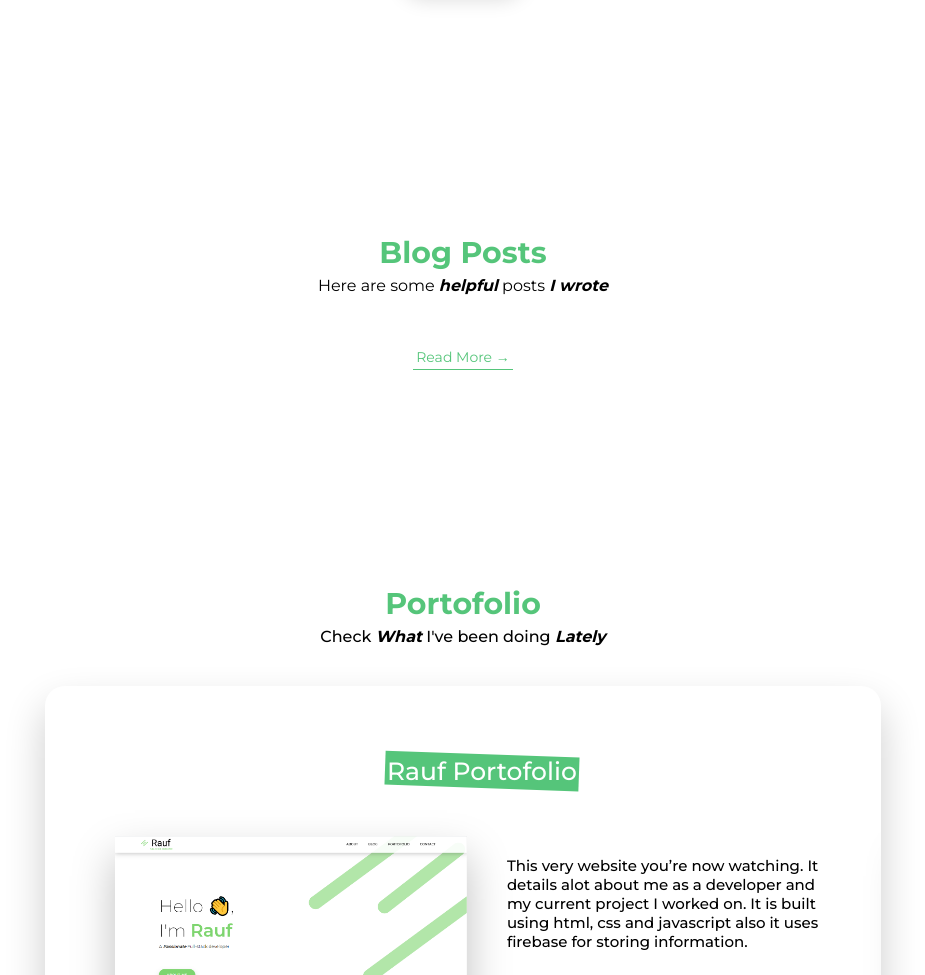
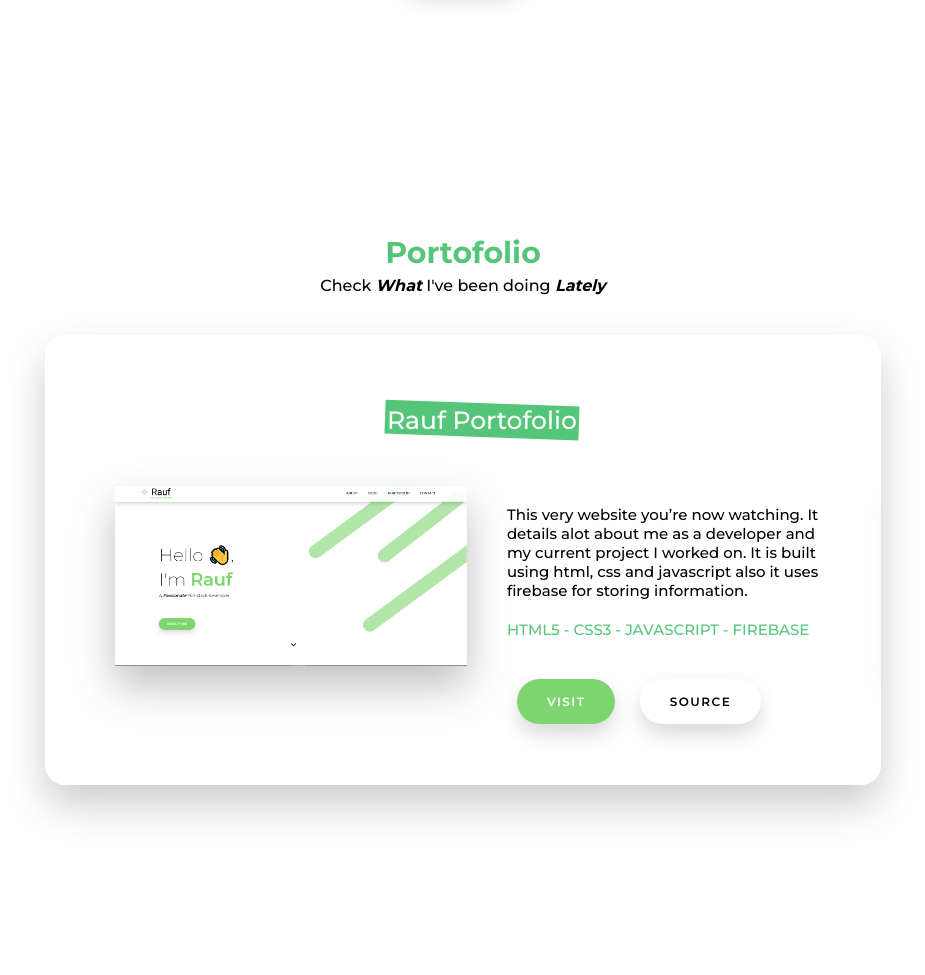
Before and after one commit to nraufu/portofolio, a website: page UI/index.html in a window 1280 px wide. Shown: the part 1300-2275 px from the top of the page, without its empty margins (177-1102 px from the left). Drawn offline with Linux system fonts and the light colour scheme; no server answers.

Commit message:
fix blog section

```diff
--- a/UI/index.html
+++ b/UI/index.html
@@ -24,9 +24,6 @@
             <ul class="navigation__list">
                 <li class="navigation__item">
                     <a href="#About" class="navigation__link">About me</a>
-                </li>
-                <li class="navigation__item">
-                    <a href="#Blog" class="navigation__link">Blog</a>
                 </li>
                 <li class="navigation__item">
                     <a href="#Portofolio" class="navigation__link">Portofolio</a>
@@ -99,21 +96,6 @@
             </div>
 
             <a href="#Resume" class="btn btn--green">Resume</a>
-        </section>
-
-        <section class="blog" id="Blog">
-            <div class="section__desc">
-                <h1 class="heading__primary">Blog Posts</h1>
-                <p>
-                    Here are some <span class="bold">helpful</span> posts
-                    <span class="bold">I wrote</span>
-                </p>
-            </div>
-
-            <div class="blog__posts">
-            </div>
-
-            <a href="./pages/Blog/blogs.html" class="btn-text blog__btn">Read More &rarr;</a>
         </section>
 
         <section class="Portofolio" id="Portofolio">
@@ -354,7 +336,6 @@
 
         firebase.initializeApp(firebaseConfig);
         const db = firebase.firestore();
-
     </script>
     <script src="./js/main.js"></script>
 </body>
```
